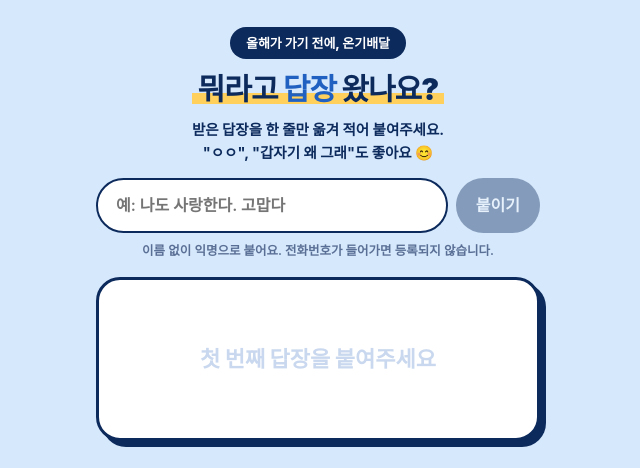
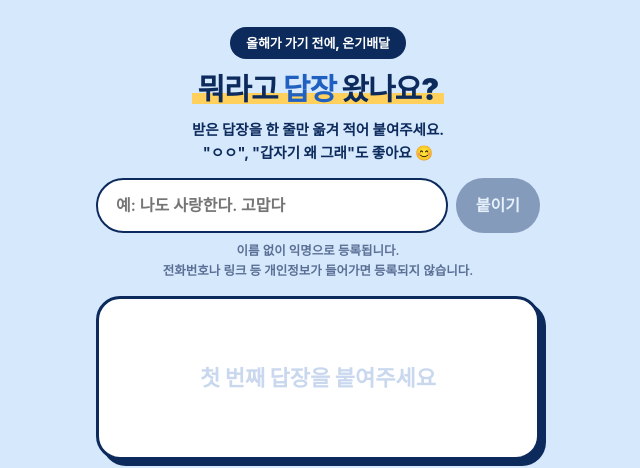
Before and after one commit to cherish-lyn/ongi-baedal, a plain HTML site: page index.html in a window 1280 px wide. Shown: the part 1831-2299 px from the top of the page, without its empty margins (322-962 px from the left). Drawn offline with Linux system fonts and the light colour scheme; no server answers; a web font is replaced by a local one.

Commit message:
답장 게시판 안내 문구 변경
Co-Authored-By: Claude Fable 5.2 <noreply@anthropic.com>
Claude-Session: https://claude.ai/code/session_01ENASfKdDMwxUJxyR4kTueE

```diff
--- a/index.html
+++ b/index.html
@@ -243,7 +243,7 @@
       <input id="replyText" type="text" maxlength="60" placeholder="예: 나도 사랑한다. 고맙다" aria-label="받은 답장 한 줄" enterkeyhint="send">
       <button class="btn" id="btnReply" disabled>붙이기</button>
     </div>
-    <p class="board-note">이름 없이 익명으로 붙어요. 전화번호가 들어가면 등록되지 않습니다.</p>
+    <p class="board-note">이름 없이 익명으로 등록됩니다.<br>전화번호나 링크 등 개인정보가 들어가면 등록되지 않습니다.</p>
     <div class="notes" id="notes"></div>
   </section>
 
```
